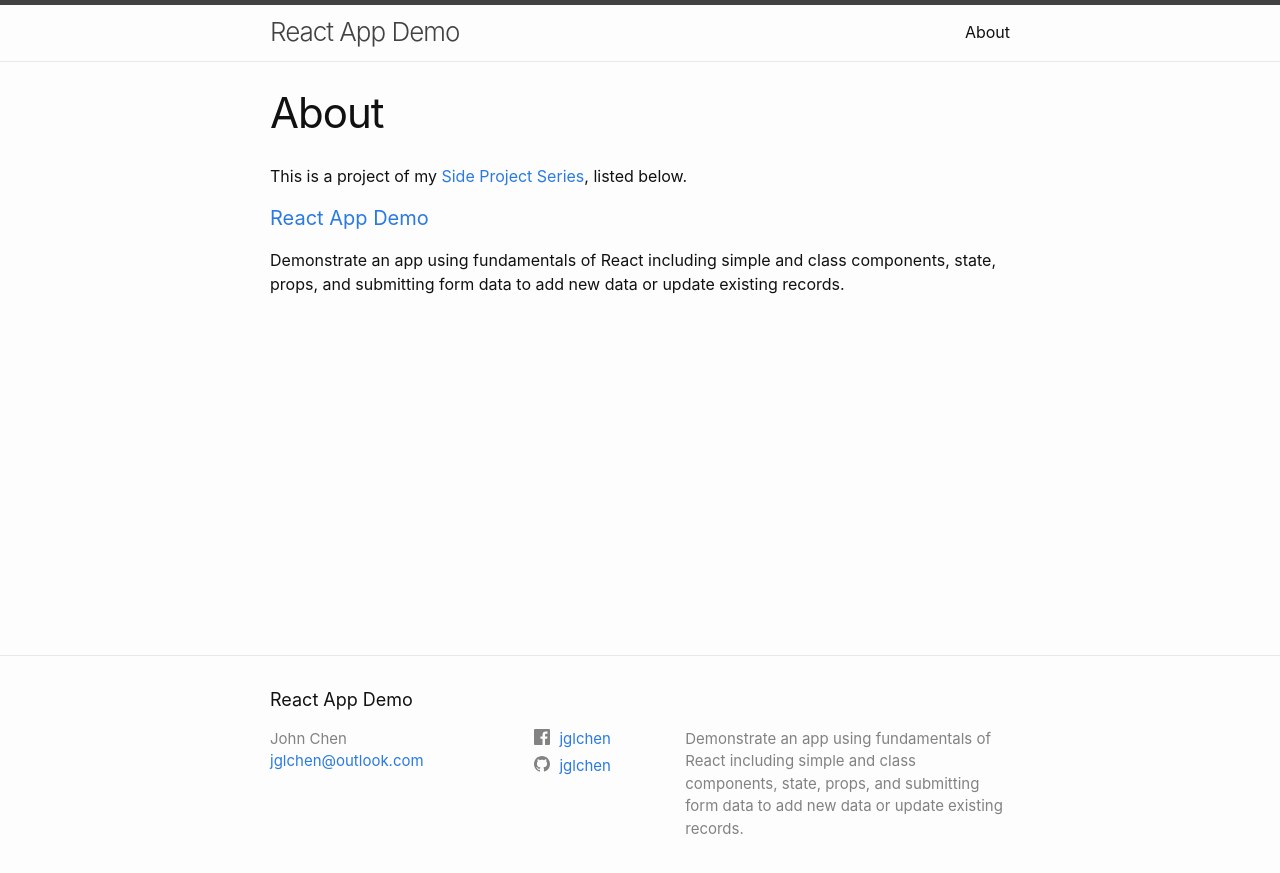
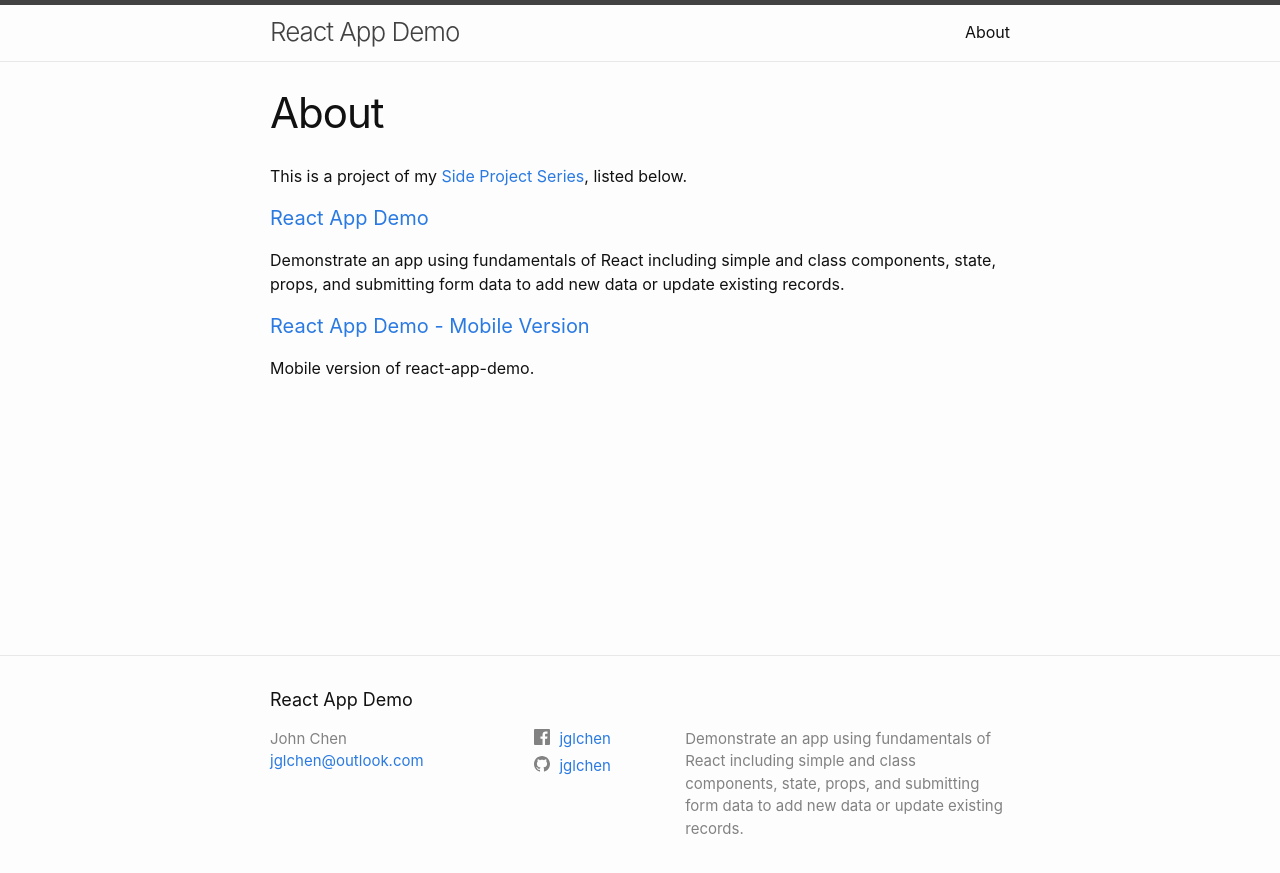
Before and after one commit to jglchen/react-app-demo, a Jekyll site: the page built from about.md, in a window 1280 px wide. Shown: the top 873 px of the page. Built offline with Jekyll 4.4.1, drawn with Linux system fonts in a browser that asks for light colours.

Commit message:
Update about.md

```diff
--- a/about.md
+++ b/about.md
@@ -8,3 +8,6 @@ This is a project of my [Side Project Series](https://jglchen.github.io/), liste
 
 #### [React App Demo](https://jglchen.github.io/react-app-demo/)
 Demonstrate an app using fundamentals of React including simple and class components, state, props, and submitting form data to add new data or update existing records.
+
+#### [React App Demo - Mobile Version](https://jglchen.github.io/react-app-demo-mobile/)
+  Mobile version of react-app-demo.
```
Also changed, not shown: _config.yml (line endings or trailing spaces), 2 other files.
